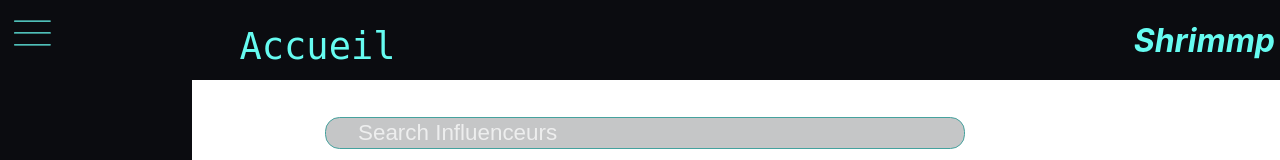
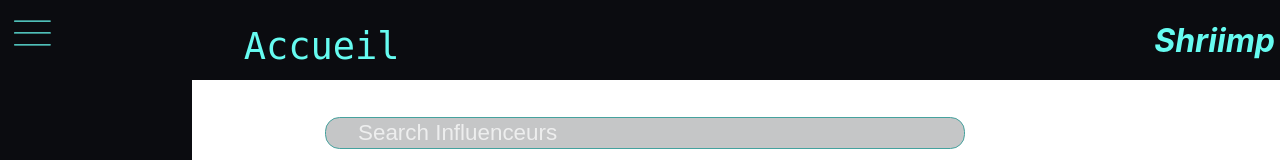
Before and after one commit to juauke/projet-pima-2022-19, a React (Create React App) app: page / in a window 1280 px wide. Shown: the top 160 px of the page. Built offline with nearby package versions, Linux system fonts and the light colour scheme.

Commit message:
Ajout de Shrimp comme titre

```diff
--- a/src/App.css
+++ b/src/App.css
@@ -114,7 +114,7 @@ transition-duration: 0.3s;
 
 }
 
-.shrimmpTitle{
+.shriimpTitle{
   color: var(--lightBlue);
   margin-right: 5px;
 }
--- a/src/App.js
+++ b/src/App.js
@@ -224,7 +224,7 @@ function CurrentPage(props) {
 
     <MenuCross onClick={props.onClick}/>
      <h1 className='title'>{props.Page}</h1>
-     <h1 className='shrimmpTitle'><em> Shrimmp </em></h1>
+     <h1 className='shriimpTitle'><em> Shriimp </em></h1>
      </div>
      </>
   }
```
